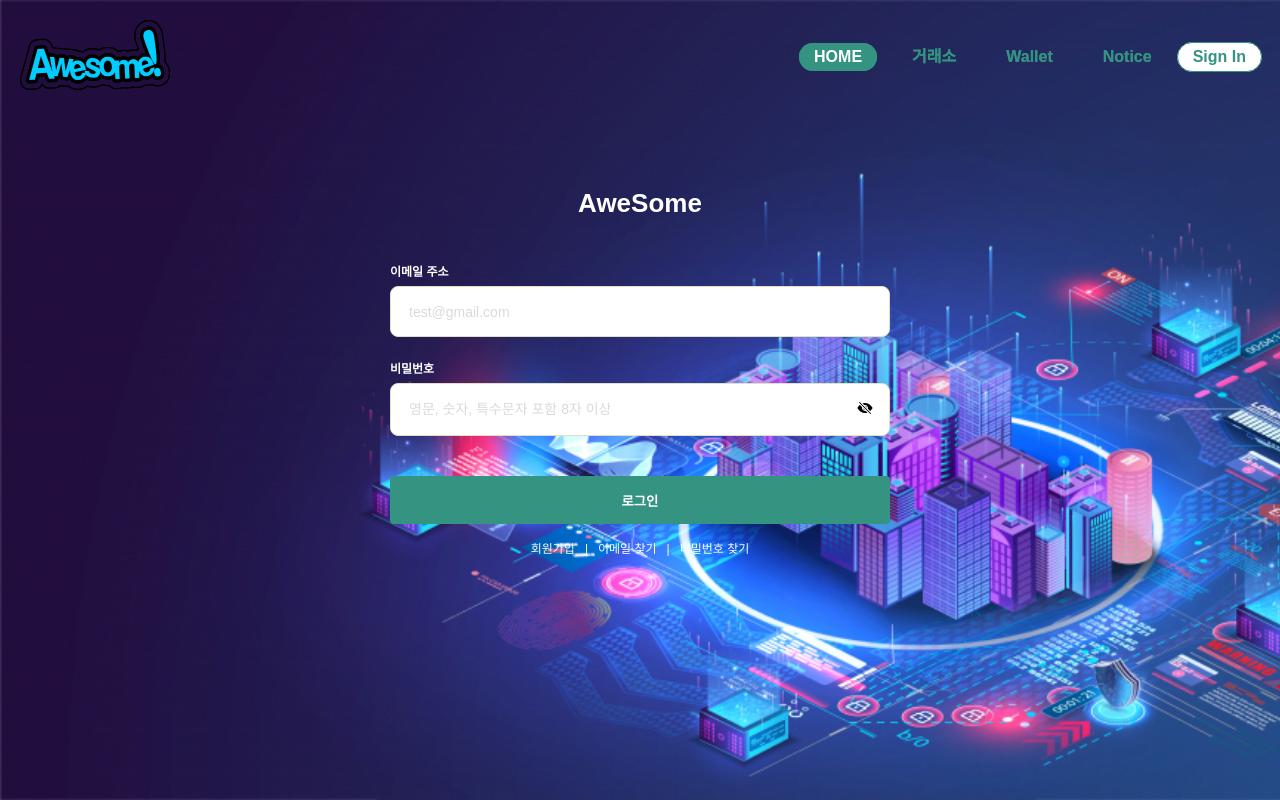
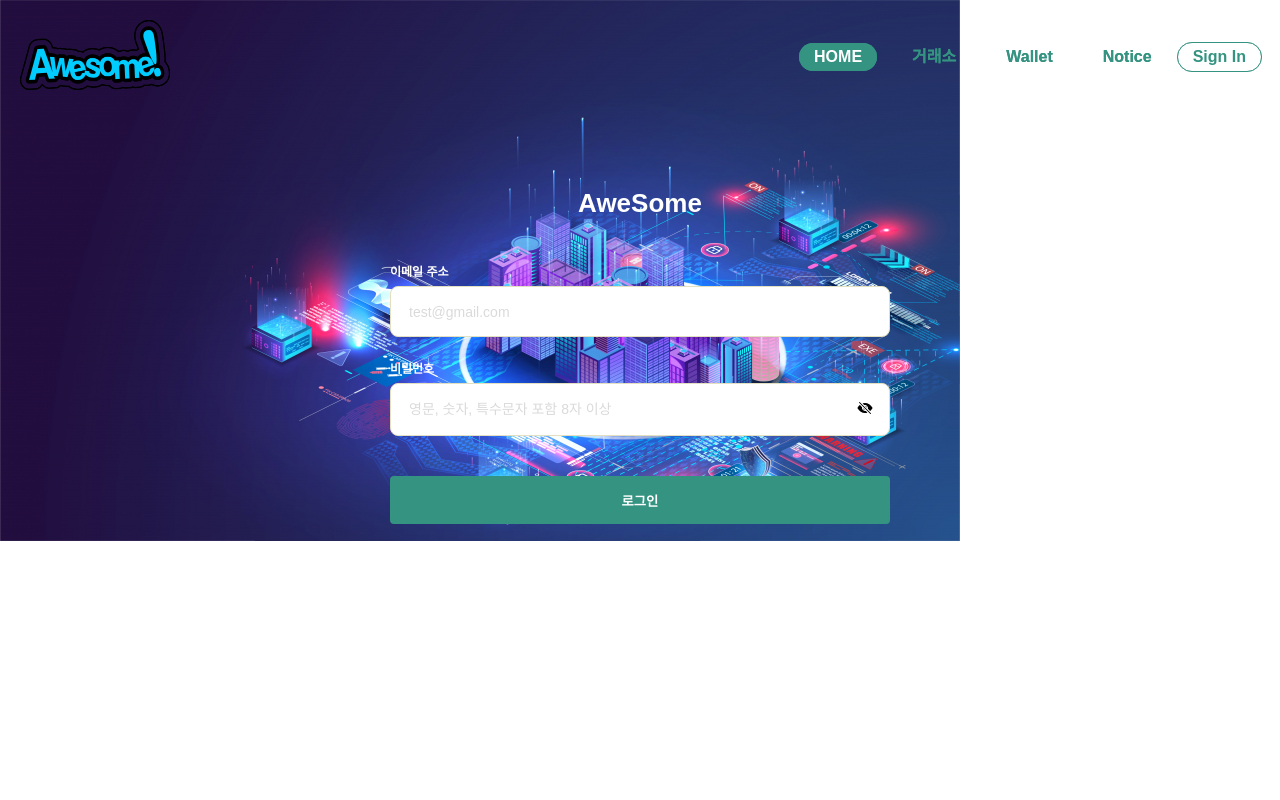
Before and after one commit to S-hee-sung/awesome0, a React (Create React App) app: page /login in a window 1280 px wide. Built offline with nearby package versions, Linux system fonts and the light colour scheme.

Commit message:
테스트1

```diff
--- a/src/sign/Login.js
+++ b/src/sign/Login.js
@@ -15,7 +15,7 @@ const LoginWrapper = styled.div`
   padding: 140px 0;
   background-image: url(${LoginBack});
   background-repeat: no-repeat;
-  background-size: cover;
+  /* background-size: cover; */
 
   .inner {
     max-width: 800px;
```
